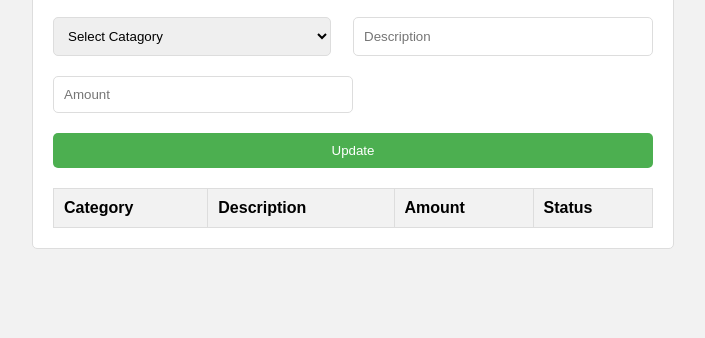
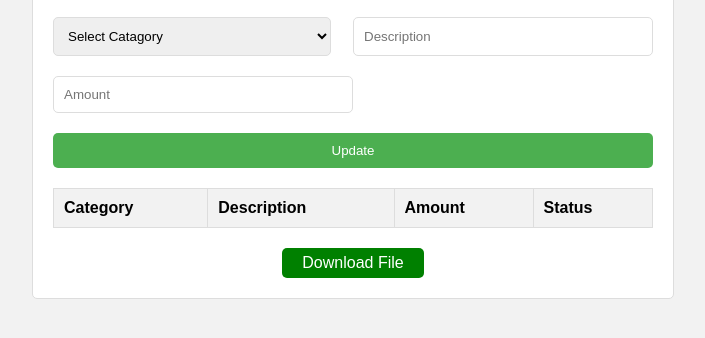
Before and after one commit to mayurjungari/Xpense-Tracker-Project, a website: page Views/expense.html in a window 1280 px wide. Shown: the part 124-462 px from the top of the page, without its empty margins (287-992 px from the left). Drawn offline with nearby package versions, Linux system fonts and the light colour scheme; no server answers; files whose address does not match are found by name.

Commit message:
download button added

```diff
--- a/Public/CSS/expense.css
+++ b/Public/CSS/expense.css
@@ -80,3 +80,27 @@ th, td {
 th {
     background-color: #f2f2f2;
 }
+
+
+
+        #DownloadDiv {
+            text-align: center;
+            margin-top: 20px;
+            justify-content: center;
+        }
+
+
+        #download {
+            padding: 6px 20px;
+            background-color: green;
+            color: white;
+            border: none;
+            border-radius: 5px;
+            font-size: 16px;
+            cursor: pointer;
+        }
+
+
+        #download:hover {
+            background-color: limegreen;
+        }
--- a/Public/JS/Index.js
+++ b/Public/JS/Index.js
@@ -108,6 +108,7 @@ function SaveData(event)
               tableBody.appendChild(row);
             });
             document.getElementById('LB').style.display='none'//----------for hiding showleader button
+            document.getElementById('download').style.display='none'
          //Adding remove premium and display message functionality
          const token=localStorage.getItem('token');
          const tokenobject=parseJwt(token)
@@ -124,6 +125,7 @@ function SaveData(event)
 
 
            document.getElementById('LB').style.display='block'
+           document.getElementById('download').style.display='block'
 
 
          }
--- a/Views/expense.html
+++ b/Views/expense.html
@@ -52,7 +52,9 @@
 
             </tbody>
         </table>
+        <div id="DownloadDiv" ><a ><button id="download" >Download File</button></a></div>
     </div>
+
     <script src="https://cdn.jsdelivr.net/npm/axios/dist/axios.min.js"></script>
     <script src="/JS/Index.js"></script>
 
```
